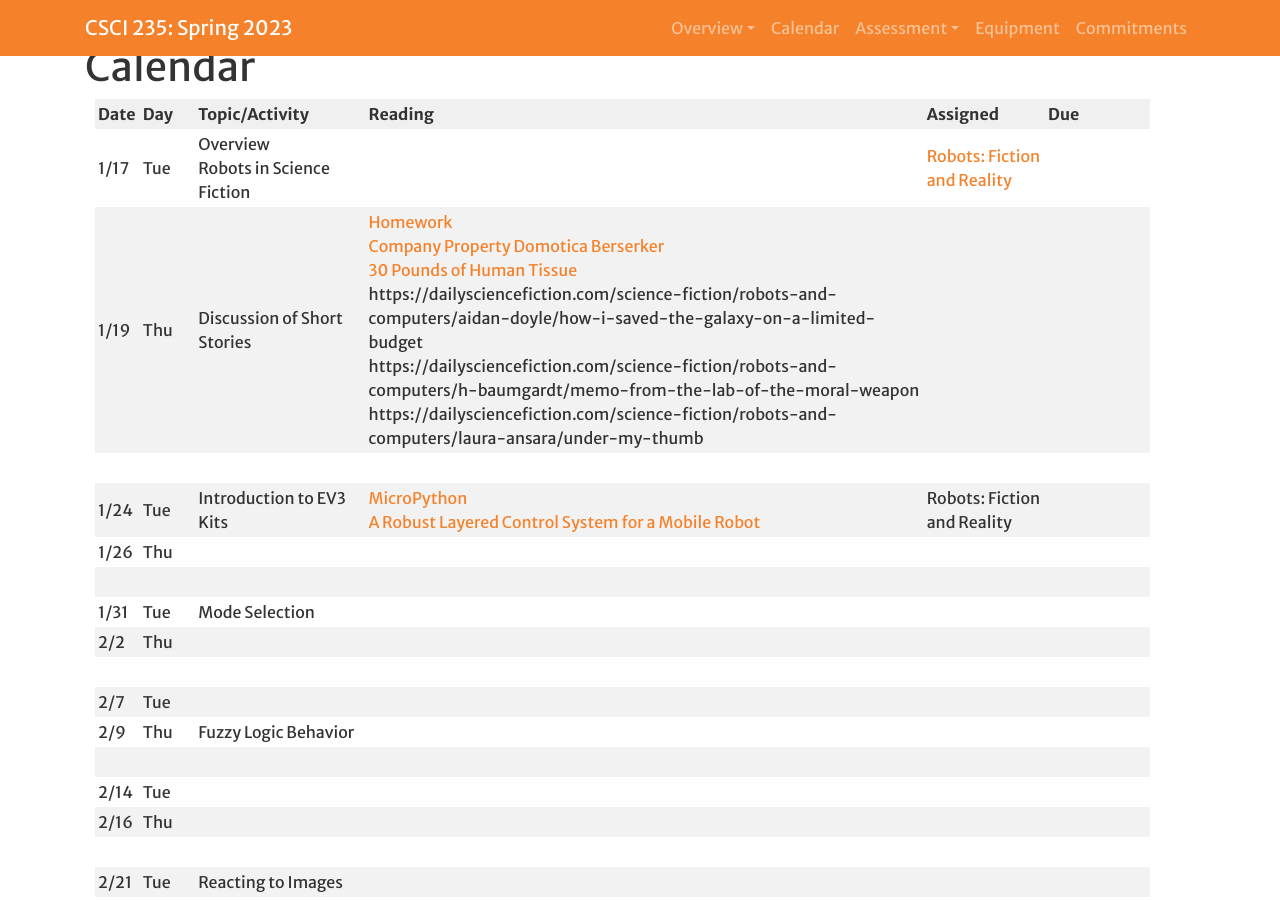
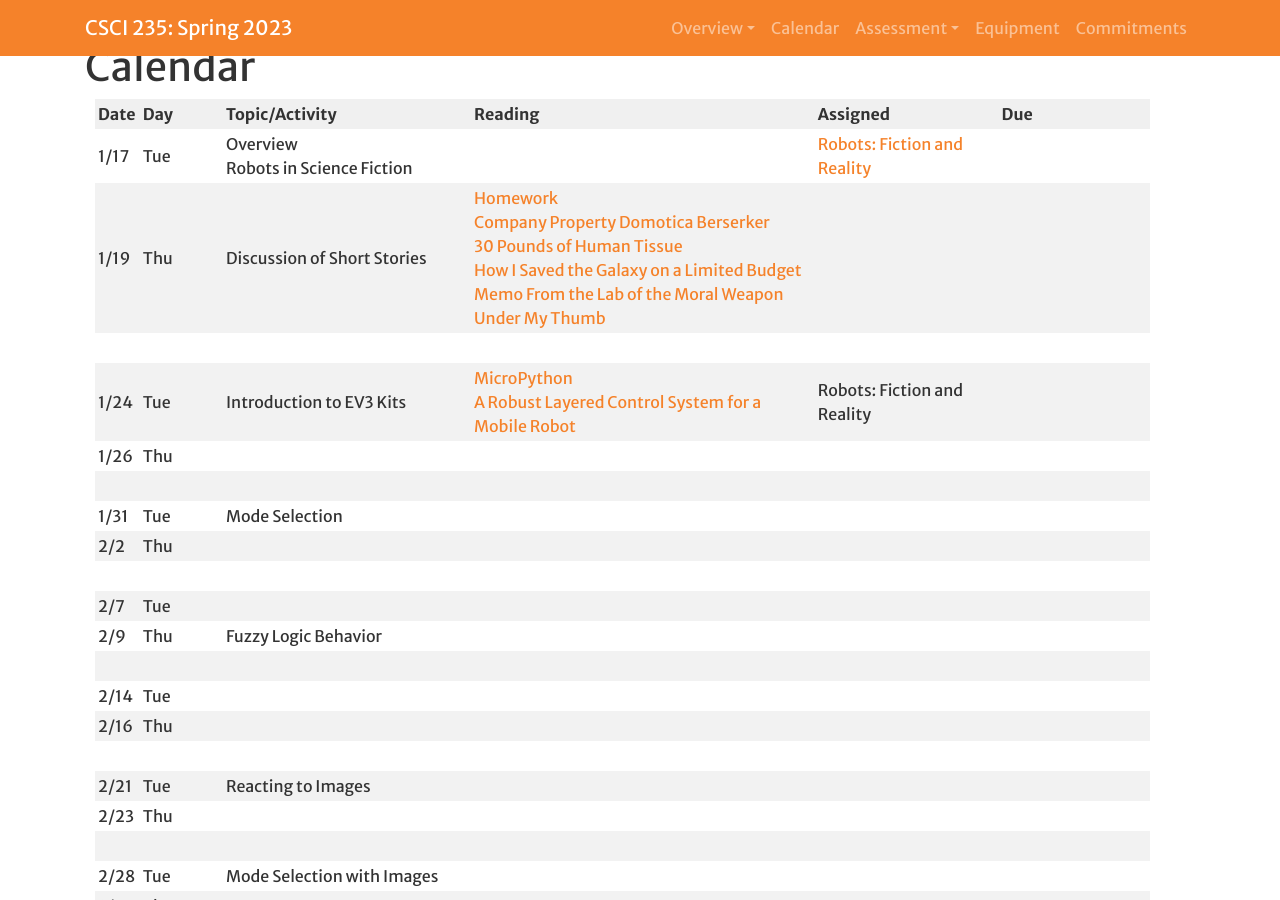
Before and after one commit to Hendrix-CS/csci235, a Jekyll site: the page built from index.md, in a window 1280 px wide and 900 px high, scrolled down 1101 px. Built offline with Jekyll 4.4.1, drawn with Linux system fonts in a browser that asks for light colours; a script that is not in the unit is left out; our own code applies the rules of GitHub Pages for plain Markdown files; some of the changed lines change nothing that is shown.

Commit message:
Fixed links

```diff
--- a/index.md
+++ b/index.md
@@ -39,7 +39,7 @@
 |Date|Day|Topic/Activity|Reading|Assigned|Due|
 | --- | --- | --- | --- | --- | --- |
 | 1/17 | Tue | Overview<br>Robots in Science Fiction |  | [Robots: Fiction and Reality]({{site.baseurl}}/projects/robots_sci_fi.html) |  |
-| 1/19 | Thu | Discussion of Short Stories | [Homework](https://dailysciencefiction.com/science-fiction/robots-and-computers/philip-apps/homework)<br>[Company Property](https://dailysciencefiction.com/science-fiction/robots-and-computers/john-albertson/company-property) [Domotica Berserker](https://dailysciencefiction.com/science-fiction/robots-and-computers/paul-g-di-filippo/domotica-berserker)<br>[30 Pounds of Human Tissue](https://dailysciencefiction.com/science-fiction/robots-and-computers/jennifer-campbell-hicks/30-pounds-of-human-tissue)<br>https://dailysciencefiction.com/science-fiction/robots-and-computers/aidan-doyle/how-i-saved-the-galaxy-on-a-limited-budget<br>https://dailysciencefiction.com/science-fiction/robots-and-computers/h-baumgardt/memo-from-the-lab-of-the-moral-weapon<br>https://dailysciencefiction.com/science-fiction/robots-and-computers/laura-ansara/under-my-thumb |  |  |
+| 1/19 | Thu | Discussion of Short Stories | [Homework](https://dailysciencefiction.com/science-fiction/robots-and-computers/philip-apps/homework)<br>[Company Property](https://dailysciencefiction.com/science-fiction/robots-and-computers/john-albertson/company-property) [Domotica Berserker](https://dailysciencefiction.com/science-fiction/robots-and-computers/paul-g-di-filippo/domotica-berserker)<br>[30 Pounds of Human Tissue](https://dailysciencefiction.com/science-fiction/robots-and-computers/jennifer-campbell-hicks/30-pounds-of-human-tissue)<br>[How I Saved the Galaxy on a Limited Budget](https://dailysciencefiction.com/science-fiction/robots-and-computers/aidan-doyle/how-i-saved-the-galaxy-on-a-limited-budget)<br>[Memo From the Lab of the Moral Weapon](https://dailysciencefiction.com/science-fiction/robots-and-computers/h-baumgardt/memo-from-the-lab-of-the-moral-weapon)<br>[Under My Thumb](https://dailysciencefiction.com/science-fiction/robots-and-computers/laura-ansara/under-my-thumb) |  |  |
 |      |
 | 1/24 | Tue | Introduction to EV3 Kits | [MicroPython](https://pybricks.com/ev3-micropython/) <br> [A Robust Layered Control System for a Mobile Robot]({{site.baseurl}}/readings/Robust_Control.pdf) | Robots: Fiction and Reality |
 | 1/26 | Thu |  |  |  |  |
```
